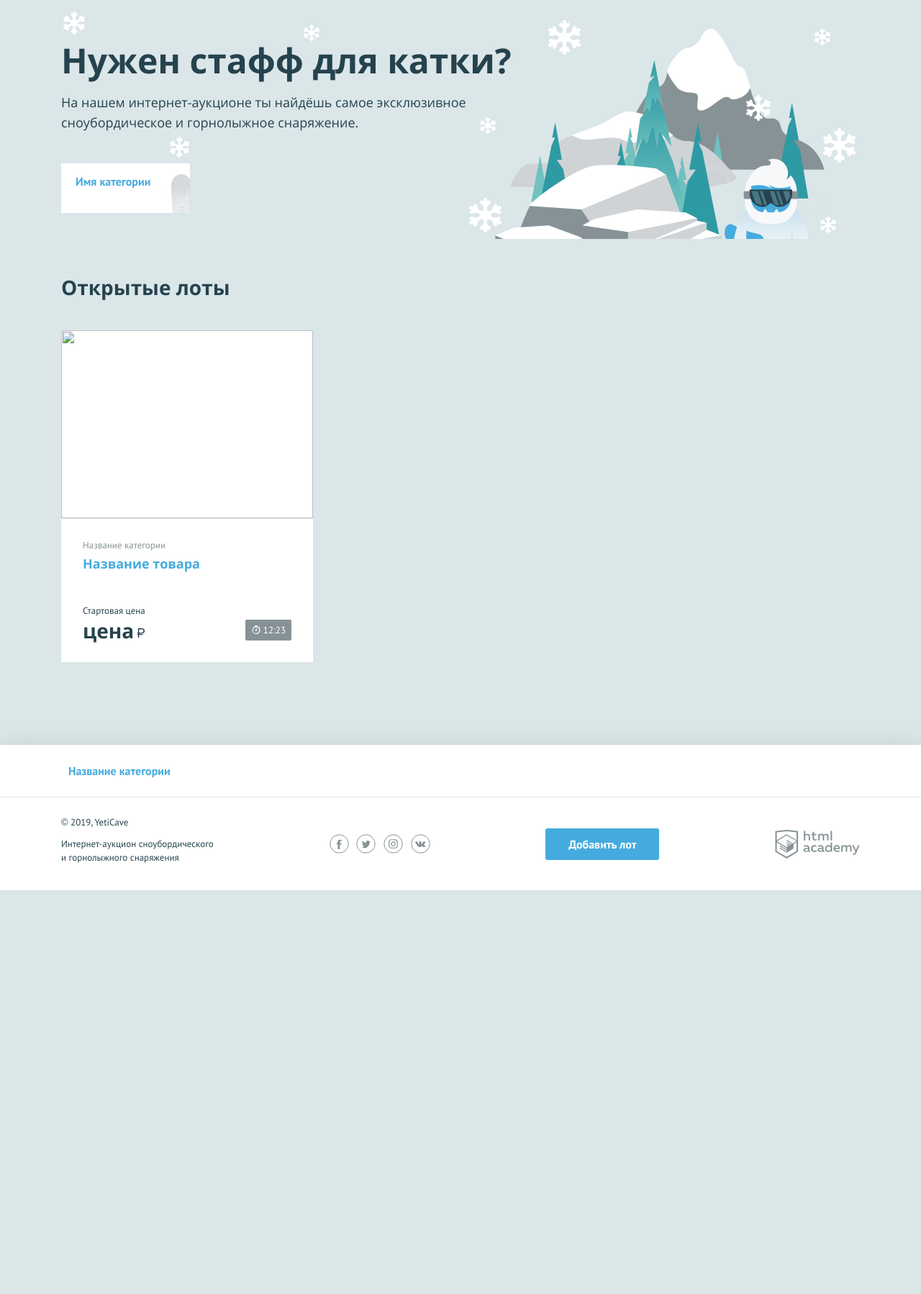
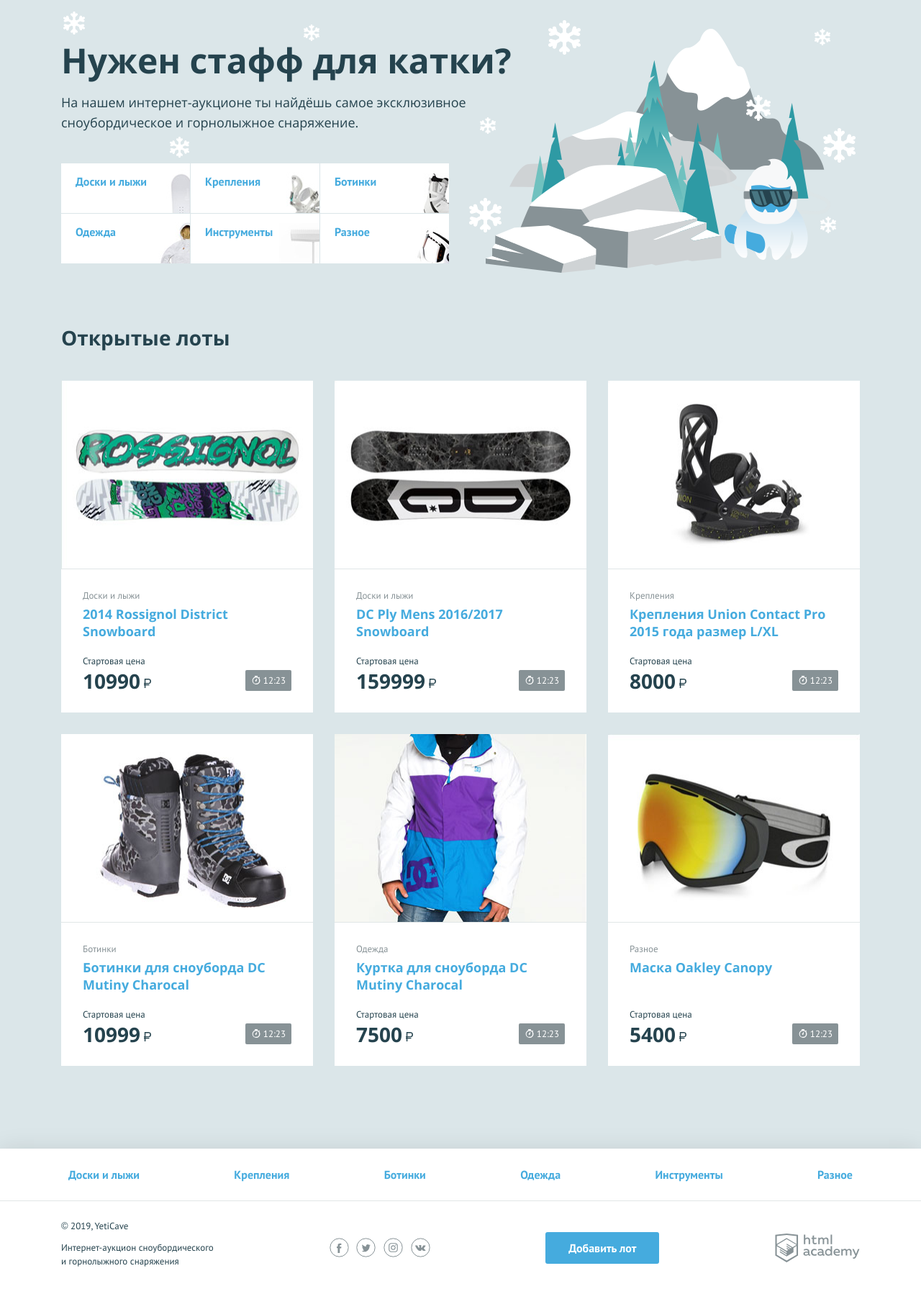
Before and after one commit to child-sawko/yaticave-project, a PHP site: page / in a window 1280 px wide. Shown: the part 108-1906 px from the top of the page at 72% size. Before the commit the page ends 1345 px from the top, so only its background shows below. Run offline with PHP 8.4, Linux system fonts and the light colour scheme.

Commit message:
2nd-task

```diff
--- a/index.php
+++ b/index.php
@@ -2,6 +2,70 @@
 $is_auth = rand(0, 1);
 
 $user_name = 'child-sawko'; // укажите здесь ваше имя
+$massiv_category = [
+    [
+        'eng' => 'boards',
+        'rus' => 'Доски и лыжи',
+    ],
+    [
+        'eng' => 'attachment',
+        'rus' => 'Крепления',
+    ],
+    [
+        'eng' => 'boots',
+        'rus' => 'Ботинки',
+    ],
+    [
+        'eng' => 'clothing',
+        'rus' => 'Одежда',
+    ],
+    [
+        'eng' => 'tools',
+        'rus' => 'Инструменты',
+    ],
+    [
+        'eng' => 'other',
+        'rus' => 'Разное',
+    ],
+];
+$information = [
+    [
+        'name' => '2014 Rossignol District Snowboard',
+        'category' => 'Доски и лыжи',
+        'price' => '10990',
+        'url-img' => 'img/lot-1.jpg'
+    ],
+    [
+        'name' => 'DC Ply Mens 2016/2017 Snowboard',
+        'category' => 'Доски и лыжи',
+        'price' => '159999',
+        'url-img' => 'img/lot-2.jpg'
+    ],
+    [
+        'name' => 'Крепления Union Contact Pro 2015 года размер L/XL',
+        'category' => 'Крепления',
+        'price' => '8000',
+        'url-img' => 'img/lot-3.jpg'
+    ],
+    [
+        'name' => 'Ботинки для сноуборда DC Mutiny Charocal',
+        'category' => 'Ботинки',
+        'price' => '10999',
+        'url-img' => 'img/lot-4.jpg'
+    ],
+    [
+        'name' => 'Куртка для сноуборда DC Mutiny Charocal',
+        'category' => 'Одежда',
+        'price' => '7500',
+        'url-img' => 'img/lot-5.jpg'
+    ],
+    [
+        'name' => 'Маска Oakley Canopy',
+        'category' => 'Разное',
+        'price' => '5400',
+        'url-img' => 'img/lot-6.jpg'
+    ],
+];
 ?>
 <!DOCTYPE html>
 <html lang="ru">
@@ -61,10 +125,15 @@ $user_name = 'child-sawko'; // укажите здесь ваше имя
         <h2 class="promo__title">Нужен стафф для катки?</h2>
         <p class="promo__text">На нашем интернет-аукционе ты найдёшь самое эксклюзивное сноубордическое и горнолыжное снаряжение.</p>
         <ul class="promo__list">
-            <!--заполните этот список из массива категорий-->
-            <li class="promo__item promo__item--boards">
-                <a class="promo__link" href="pages/all-lots.html">Имя категории</a>
-            </li>
+            <?php
+            foreach ($massiv_category as $mc)
+            {?>
+                <li class="promo__item promo__item--<?=$mc['eng']?>">
+                    <a class="promo__link" href="pages/all-lots.html"><?=$mc['rus']?></a>
+                </li>
+                <?php
+            }
+            ?>
         </ul>
     </section>
     <section class="lots">
@@ -72,18 +141,21 @@ $user_name = 'child-sawko'; // укажите здесь ваше имя
             <h2>Открытые лоты</h2>
         </div>
         <ul class="lots__list">
+            <?php
+            foreach ($information as $in)
+            {?>
             <!--заполните этот список из массива с товарами-->
             <li class="lots__item lot">
                 <div class="lot__image">
-                    <img src="" width="350" height="260" alt="">
+                    <img src="<?=$in['url-img']?>" width="350" height="260" alt="">
                 </div>
                 <div class="lot__info">
-                    <span class="lot__category">Название категории</span>
-                    <h3 class="lot__title"><a class="text-link" href="pages/lot.html">Название товара</a></h3>
+                    <span class="lot__category"><?=$in['category']?></span>
+                    <h3 class="lot__title"><a class="text-link" href="pages/lot.html"><?=$in['name']?></a></h3>
                     <div class="lot__state">
                         <div class="lot__rate">
                             <span class="lot__amount">Стартовая цена</span>
-                            <span class="lot__cost">цена<b class="rub">р</b></span>
+                            <span class="lot__cost"><?=$in["price"]?><b class="rub">р</b></span>
                         </div>
                         <div class="lot__timer timer">
                             12:23
@@ -91,6 +163,9 @@ $user_name = 'child-sawko'; // укажите здесь ваше имя
                     </div>
                 </div>
             </li>
+            <?php
+            }
+            ?>
         </ul>
     </section>
 </main>
@@ -99,10 +174,16 @@ $user_name = 'child-sawko'; // укажите здесь ваше имя
 <footer class="main-footer">
     <nav class="nav">
         <ul class="nav__list container">
-            <!--заполните этот список из массива категорий-->
-            <li class="nav__item">
-                <a href="pages/all-lots.html">Название категории</a>
-            </li>
+            <?php
+            foreach ($massiv_category as $mc)
+            {?>
+                <li class="nav__item">
+                    <a href="pages/all-lots.html"><?=$mc['rus']?></a>
+                </li>
+                <?php
+
+            }
+            ?>  <!--заполните этот список из массива категорий-->
         </ul>
     </nav>
     <div class="main-footer__bottom container">
```
